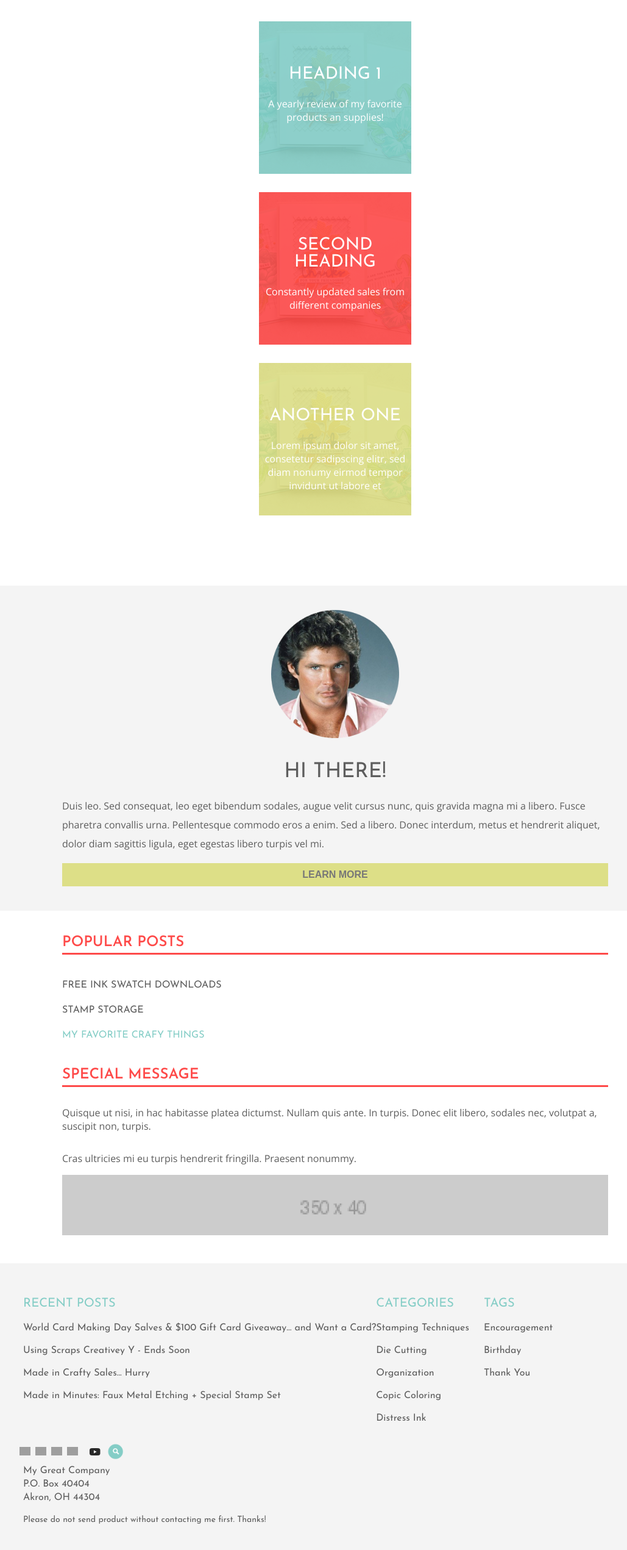
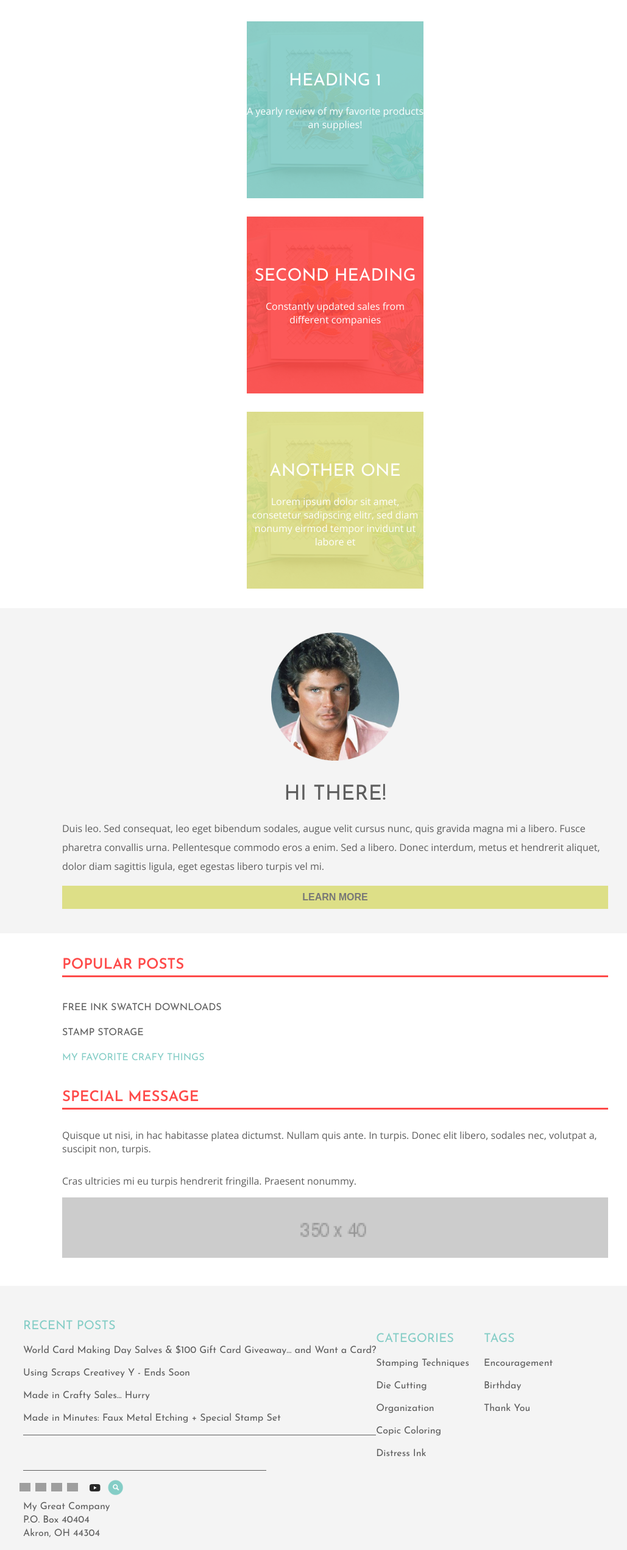
Before and after one commit to beccaking/coding-challenge, a plain HTML site: page index.html in a window 1280 px wide. Shown: the top 2541 px of the page at 61% size, without its empty margins (90-1119 px from the left). Drawn offline with nearby package versions, Linux system fonts and the light colour scheme; grey boxes are pictures that could not be loaded.

Commit message:
Tweaks/fixes, mobile and tablet

```diff
--- a/style.css
+++ b/style.css
@@ -15,28 +15,28 @@ div.top-heading {
   color: white;
   background-image: url('./images/thankyounote_large.png');
   background-size: cover;
-  width: 250px;
-  height: 250px;
+  width: 290px;
+  height: 290px;
   margin: 15px auto;
 }
 div#first-layer {
   background-color: rgb(132,205,198, .91);
-  width: 250px;
-  height: 250px;
+  width: 290px;
+  height: 290px;
   position: relative;
   bottom: 23px;
 }
 div#second-layer {
   background-color: rgb(254,74,73, .91);
-  width: 250px;
-  height: 250px;
+  width: 290px;
+  height: 290px;
   position: relative;
   bottom: 23px;
 }
 div#third-layer {
   background-color: rgb(221,223,135, .91);
-  width: 250px;
-  height: 250px;
+  width: 290px;
+  height: 290px;
   position: relative;
   bottom: 23px;
 }
@@ -55,7 +55,7 @@ div.top-heading p {
 
 /* Main content start */
 main {
-  margin-top: 100px;
+  margin-top: 17px;
 }
 div#intro-container{
   background: #F4F4F4;
@@ -67,9 +67,6 @@ div#introduction {
   flex-direction: column;
   margin: 40px auto;
   align-items: center;
-}
-div#main-text {
-
 }
 img#headshot {
   width: 210px;
@@ -159,9 +156,17 @@ div#footer-main {
 
 div#contact {
   padding-right: 0;
+  border-top: 1px solid #5D5D5D;
+}
+div#recent {
+  border-bottom: 1px solid #5D5D5D;
 }
 div#categories {
   padding-right: 24px;
+  padding-top: 21px;
+}
+div#tags {
+  padding-top: 21px;
 }
 div#footer-main h3 {
   color: #84CDC6;
@@ -463,6 +468,13 @@ a#terms {
   header {
     flex-direction: row;
   }
+  div.top-heading, div#first-layer, div#second-layer, div#third-layer {
+    width: 235px;
+    height: 235px;
+  }
+  div#second {
+    margin: 15px 0px;
+  }
   div#introduction {
     flex-direction: row;
     width: 90%;
@@ -510,7 +522,7 @@ a#terms {
   header {
     flex-direction: row;
   }
-  div.top-heading {
+  div.top-heading, div#first-layer, div#second-layer, div#third-layer {
     width: 300px;
     height: 300px;
   }
@@ -564,10 +576,12 @@ a#terms {
   }
   div#recent {
     padding-left: 40px;
+    border-bottom: none;
   }
   div#contact {
     width: 21%;
     padding-right: 0;
+    border-top: none;
   }
 
 }
```
